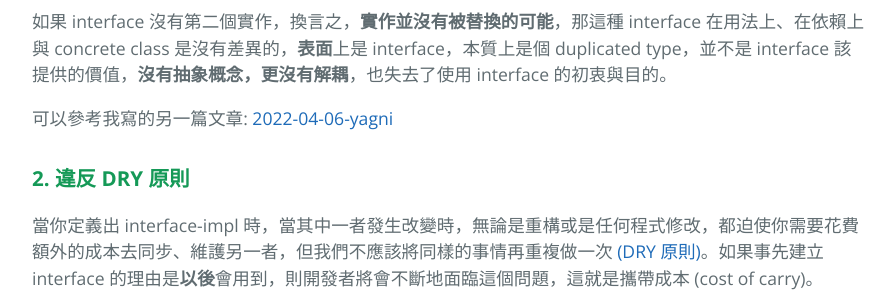
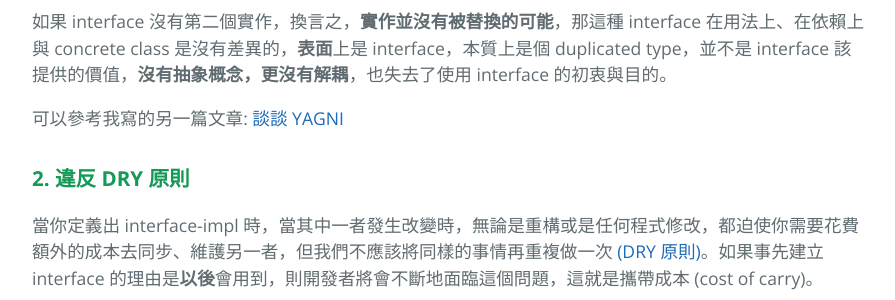
Before and after one commit to KaiSheng714/KaiSheng714.github.io, a Jekyll site: the page built from _posts/2022-01-20-anti-pattern-of-java-interface-impl-style.md, in a window 1280 px wide and 900 px high, scrolled down 1346 px. Shown: the part 154-454 px from the top of the window, without its empty margins (192-1087 px from the left). Built offline with Jekyll 4.4.1, drawn with Linux system fonts in a browser that asks for light colours.

Commit message:
add-link

```diff
--- a/_posts/2022-01-20-anti-pattern-of-java-interface-impl-style.md
+++ b/_posts/2022-01-20-anti-pattern-of-java-interface-impl-style.md
@@ -29,7 +29,7 @@ author: "Kai-Sheng"
 
 如果 interface 沒有第二個實作，換言之，**實作並沒有被替換的可能**，那這種 interface 在用法上、在依賴上與 concrete class 是沒有差異的，**表面**上是 interface，本質上是個 duplicated type，並不是 interface 該提供的價值，**沒有抽象概念，更沒有解耦**，也失去了使用 interface 的初衷與目的。
 
-可以參考我寫的另一篇文章: [2022-04-06-yagni](2022-04-06-yagni.html)
+可以參考我寫的另一篇文章: [談談 YAGNI](/2022/04/06/yagni.html)
 
 ### **2. 違反 DRY 原則**
 
```
